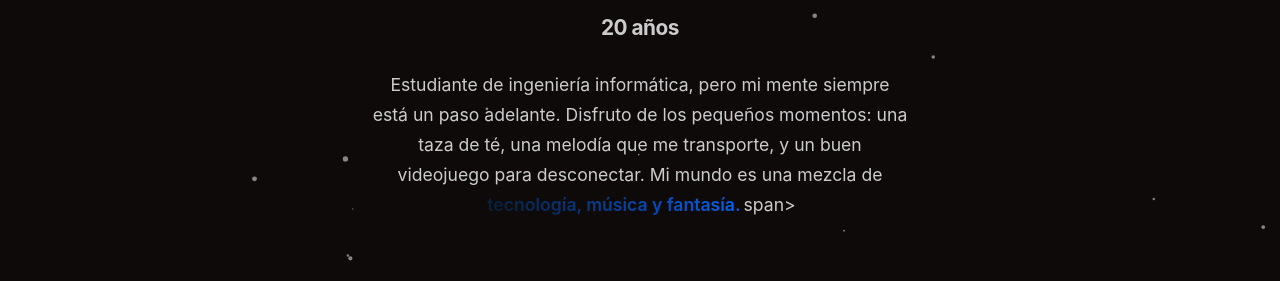
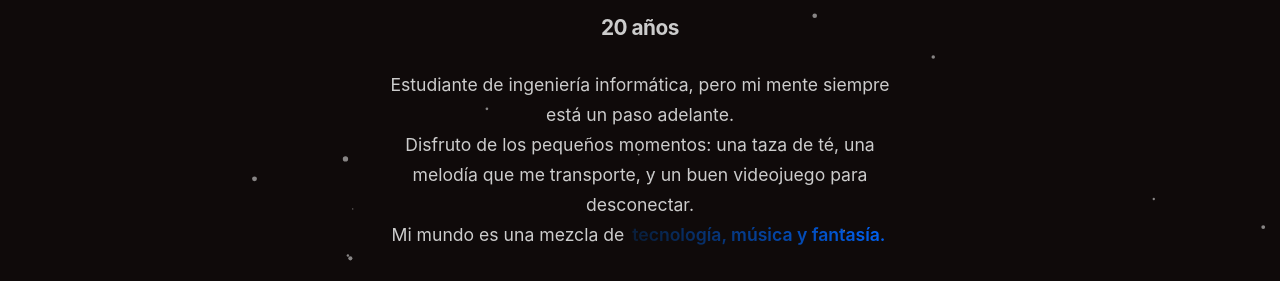
Before and after one commit to matias-damian/website, a plain HTML site: page index.html in a window 1280 px wide. Shown: the part 217-498 px from the top of the page. Drawn offline with Linux system fonts and the light colour scheme.

Commit message:
Update index.html

```diff
--- a/index.html
+++ b/index.html
@@ -16,9 +16,9 @@
                         <noscript>20 años</noscript>
                     </p>
                     <div>
-                        Estudiante de ingeniería informática, pero mi mente siempre está un paso adelante.
-                        Disfruto de los pequeños momentos: una taza de té, una melodía que me transporte, y un buen videojuego para desconectar.
-                        Mi mundo es una mezcla de <span class="highlight">tecnología, música y fantasía.</span>span>
+                        Estudiante de ingeniería informática, pero mi mente siempre está un paso adelante.<br />
+                        Disfruto de los pequeños momentos: una taza de té, una melodía que me transporte, y un buen videojuego para desconectar.<br />
+                        Mi mundo es una mezcla de <span class="highlight">tecnología, música y fantasía.</span>
                     </div>
                 </div>
             </section>
```
